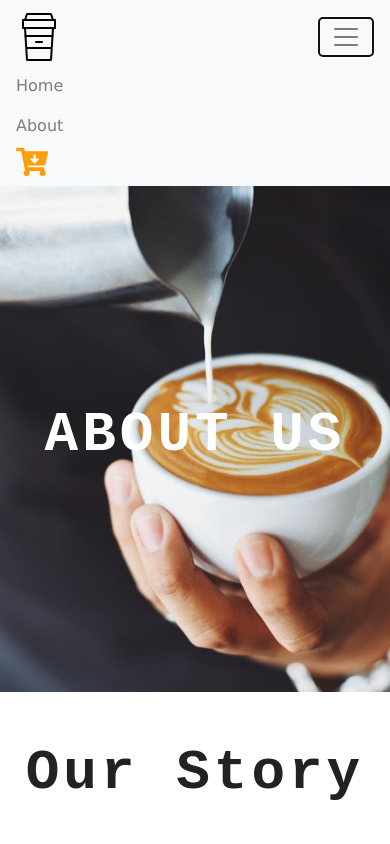
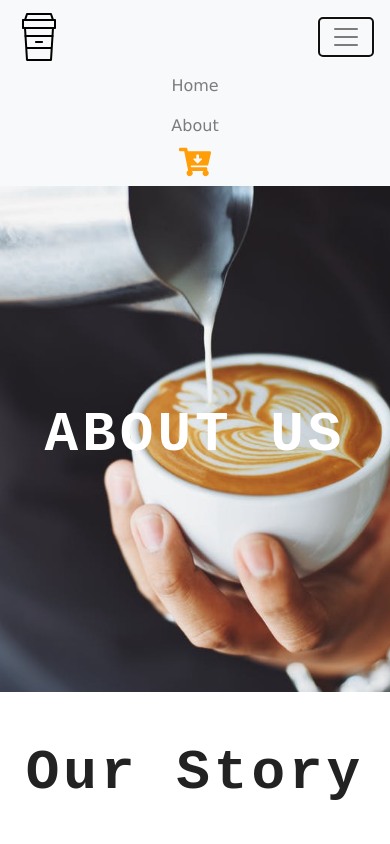
Before and after one commit to hyperst8/gatsby-coffee-project, a Gatsby site: page /about in a window 390 px wide. Both pictures are taken after a click on the button 346 px from the left and 37 px from the top of the page. Shown: the top 844 px of the page. Built offline with nearby package versions, Linux system fonts and the light colour scheme; Gatsby itself is replaced by a stand-in of ours.

Commit message:
Added text-center class to li items

```diff
--- a/src/components/Globals/Navbar.js
+++ b/src/components/Globals/Navbar.js
@@ -44,14 +44,14 @@ https://www.iconfinder.com/webalys */}
 					<ul className="navbar-nav mx-auto">
 						{this.state.links.map((link) => {
 							return (
-								<li key={link.id} className="nav-item">
+								<li key={link.id} className="nav-item text-center">
 									<Link to={link.path} className="nav-link text-capitalize">
 										{link.text}
 									</Link>
 								</li>
 							);
 						})}
-						<li className="nav-item ml-sm-5">
+						<li className="nav-item text-center ml-sm-5">
 							<FaCartArrowDown className="cart-icon" />
 						</li>
 					</ul>
```
